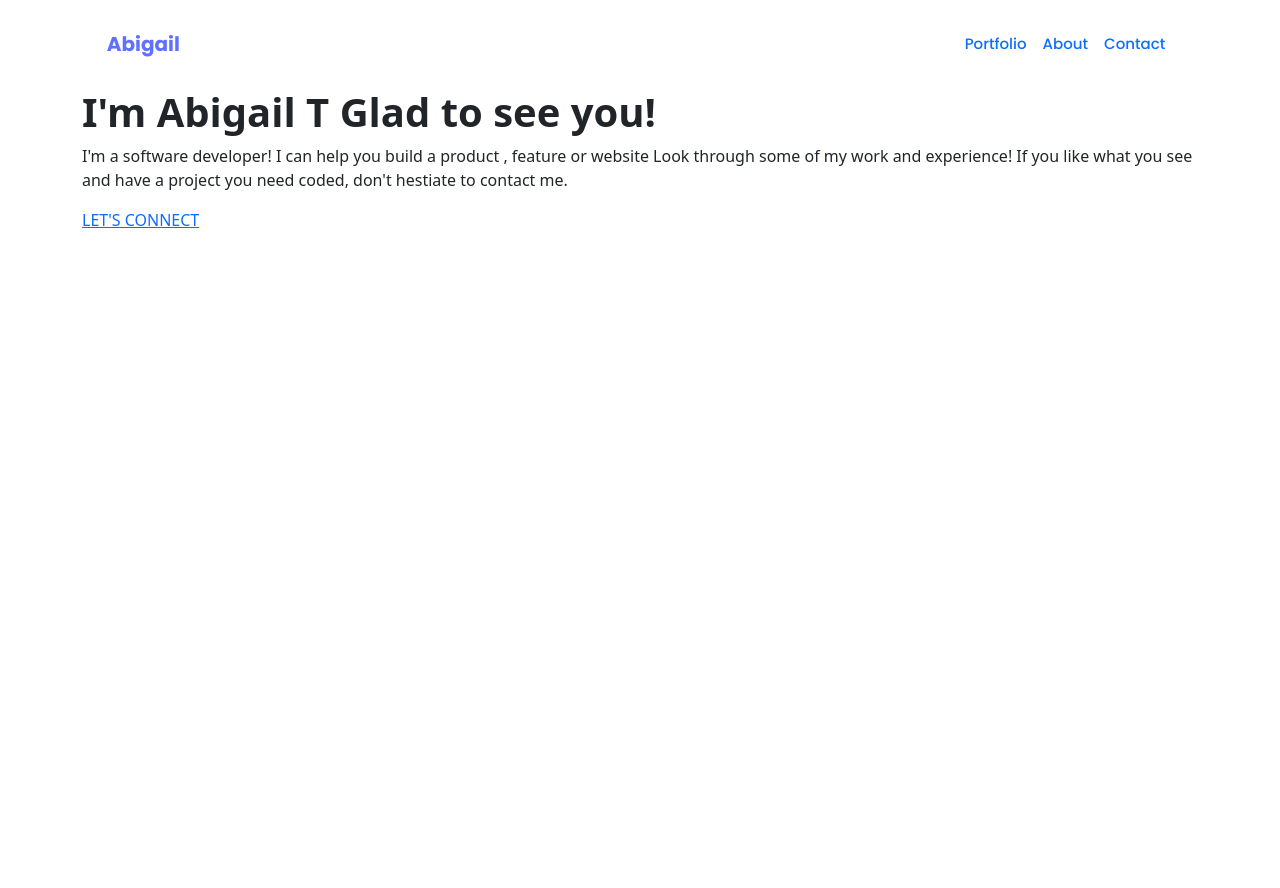
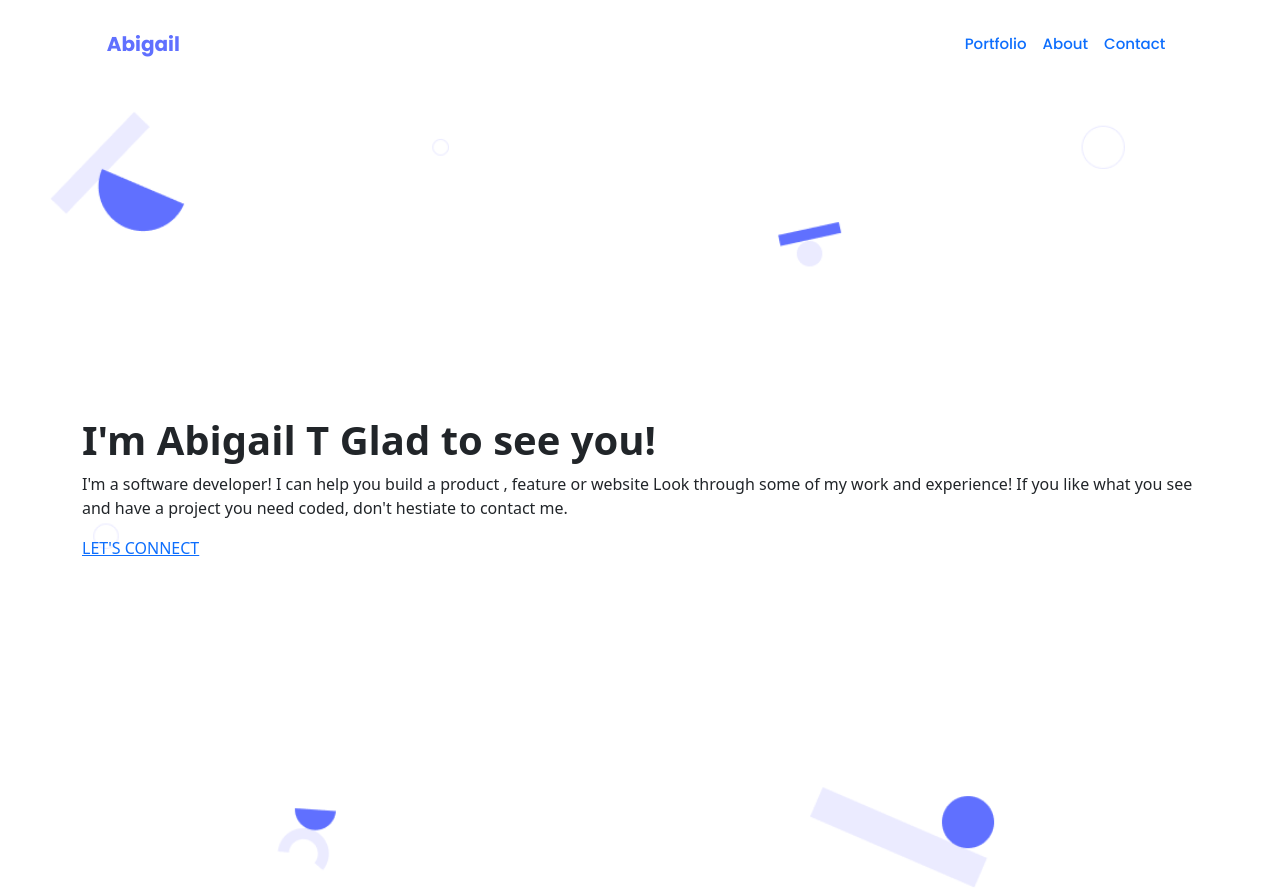
Before and after one commit to shegy28/First-bootstrap-project, a plain HTML site: page index.html in a window 1280 px wide. Before the commit the page ends 800 px from the top, so only its background shows below. Drawn offline with nearby package versions, Linux system fonts and the light colour scheme.

Commit message:
Add background image

```diff
--- a/style.css
+++ b/style.css
@@ -14,3 +14,11 @@
     font-style: normal;
     font-weight: 700;
 }
+
+.hero-image {
+  background-image: url(./images/header-bg.png);
+  background-repeat: no-repeat;
+  background-size: cover;
+  height: 100vh;
+  margin: 0 50px;
+}
```
